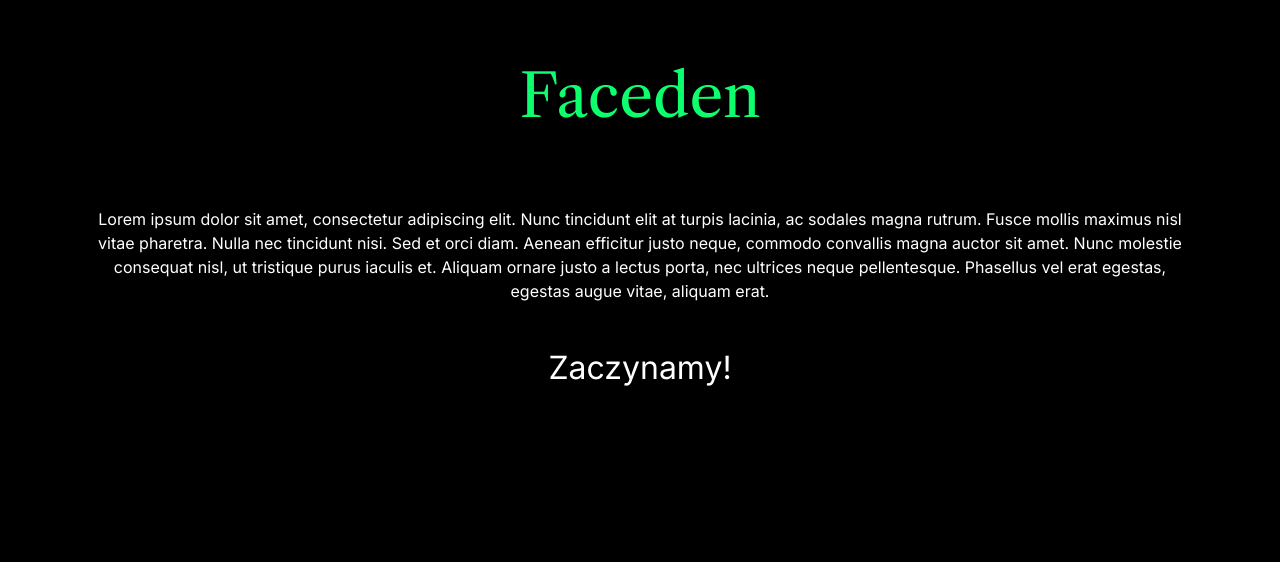
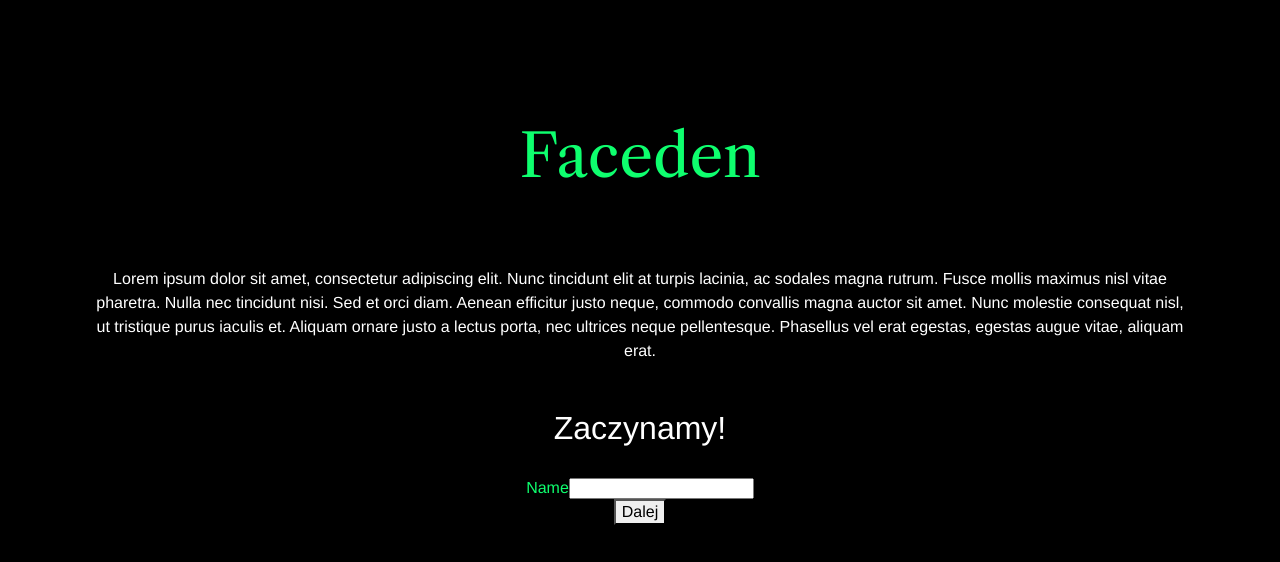
Before and after one commit to FRSOURCE/faceden, a Vue app in the folder client/: page / in a window 1280 px wide. Shown: the top 562 px of the page. Built offline with nearby package versions, Linux system fonts and the light colour scheme.

Commit message:
add: form

```diff
--- a/client/package.json
+++ b/client/package.json
@@ -1,10 +1,10 @@
 {
-  "name": "faceden",
+  "name": "client",
   "version": "0.0.0",
   "scripts": {
     "dev": "vite",
     "build": "vue-tsc --noEmit && vite build --base=/faceden/",
-    "serve": "dev"
+    "serve": "yarn dev"
   },
   "dependencies": {
     "axios": "^0.21.4",
--- a/client/src/App.vue
+++ b/client/src/App.vue
@@ -1,22 +1,42 @@
 <script lang="ts">
 import { defineComponent } from 'vue'
 import ViewSwitch from '@/components/ViewSwitch.vue'
+import Form from './components/Form.vue'
 
 export default defineComponent({
   name: 'App',
   components: {
+    Form,
     ViewSwitch
+  },
+  setup() {
+    const array = ['uno', 'due', 'tre', 'quatro', 'cinque', 'sei', 'sette', 'otto', 'nove', 'dieci']
+    return {
+      array
+    }
   }
 })
+
 </script>
 
 <template>
   <ViewSwitch />
+  <Form :array="array" />
 </template>
 
 <style lang="scss" src='../node_modules/reset-css/sass/_reset.scss'></style>
 
 <style lang="scss">
+#app {
+  font-family: Avenir, Helvetica, Arial, sans-serif;
+  -webkit-font-smoothing: antialiased;
+  -moz-osx-font-smoothing: grayscale;
+  text-align: center;
+  color: #0eff6e;
+  margin-top: 60px;
+  background-color: #000000;
+}
+
 button {
   -webkit-appearance: none;
   appearance: none;
--- /dev/null
+++ b/client/src/components/Form.vue
@@ -0,0 +1,65 @@
+<script lang="ts">
+import { defineComponent, ref, toRefs } from 'vue'
+
+export default defineComponent({
+  name: 'Form',
+  props: {
+    array: {
+      type: Array,
+      required: true
+    }
+  },
+  setup(props) {
+    const { array } = toRefs(props);
+    const len = array.value.length;
+    const question = ref(0);
+    const answers = ref(Array(len + 1).fill(""));
+    const showAns = () => {console.log(answers)}
+    return {
+      question,
+      len,
+      answers,
+      showAns
+    }
+  }
+})
+</script>
+
+<template>
+  <form :class="$style.form">
+    <div v-show="question === 0">
+      <label for="name">Name</label>
+      <input v-model="answers[0]" type="text" id="name">
+    </div>
+    <div v-for="(item, index) in array" :key="index" v-show="question === index + 1">
+      <label :for="index">{{ item }}</label>
+      <input v-model="answers[index+1]" type="text" :id="index">
+    </div>
+    <div v-show="question === len + 1">
+      <label for="avatar">Wyślij selfie lub narysuj siebie i wyślij zdjęcie rysunku:</label>
+      <input
+        type="file"
+        id="avatar"
+        name="avatar"
+        accept="image/png, image/jpeg"
+      >
+    </div>
+    <div >
+      <button type="button" @click="question = question - 1" v-show="question !== 0">
+        Wroc
+      </button>
+      <button type="button" @click="question = question + 1" v-show="question !== len + 1">
+        Dalej
+      </button>
+      <button type="button" v-show="question === len + 1" @click="showAns">
+        Zakończ
+      </button>
+    </div>
+  </form>
+</template>
+
+<style module>
+/* .form {
+  display: flex;
+} */
+</style>
--- /dev/null
+++ b/client/src/components/Question.vue
@@ -0,0 +1,18 @@
+<script lang="ts">
+import { defineComponent, ref } from 'vue'
+
+export default defineComponent({
+  name: 'Question'
+})
+
+</script>
+
+<template>
+  <div>aaa</div>
+</template>
+
+<style module>
+.form {
+  display: flex;
+}
+</style>
```
Also changed, not shown: 1 other file (tests, documents, lock files or other folders).
